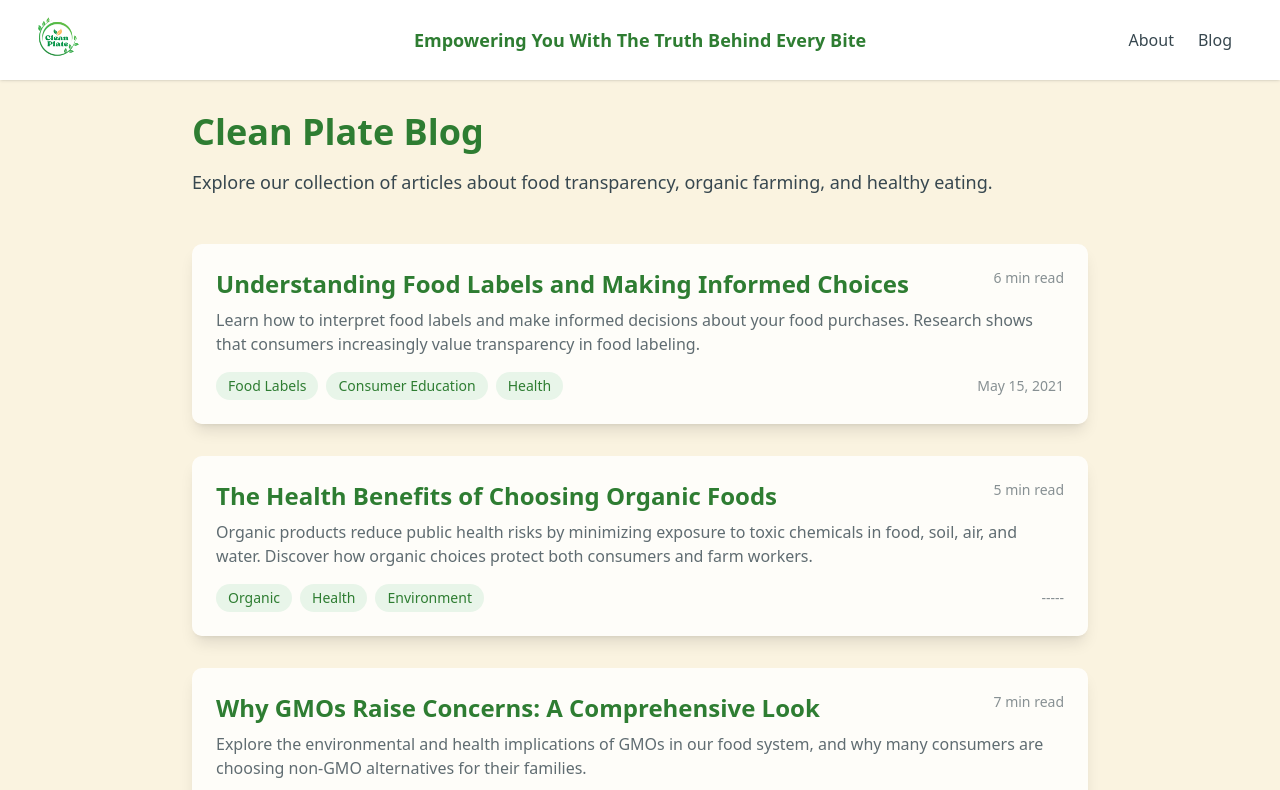
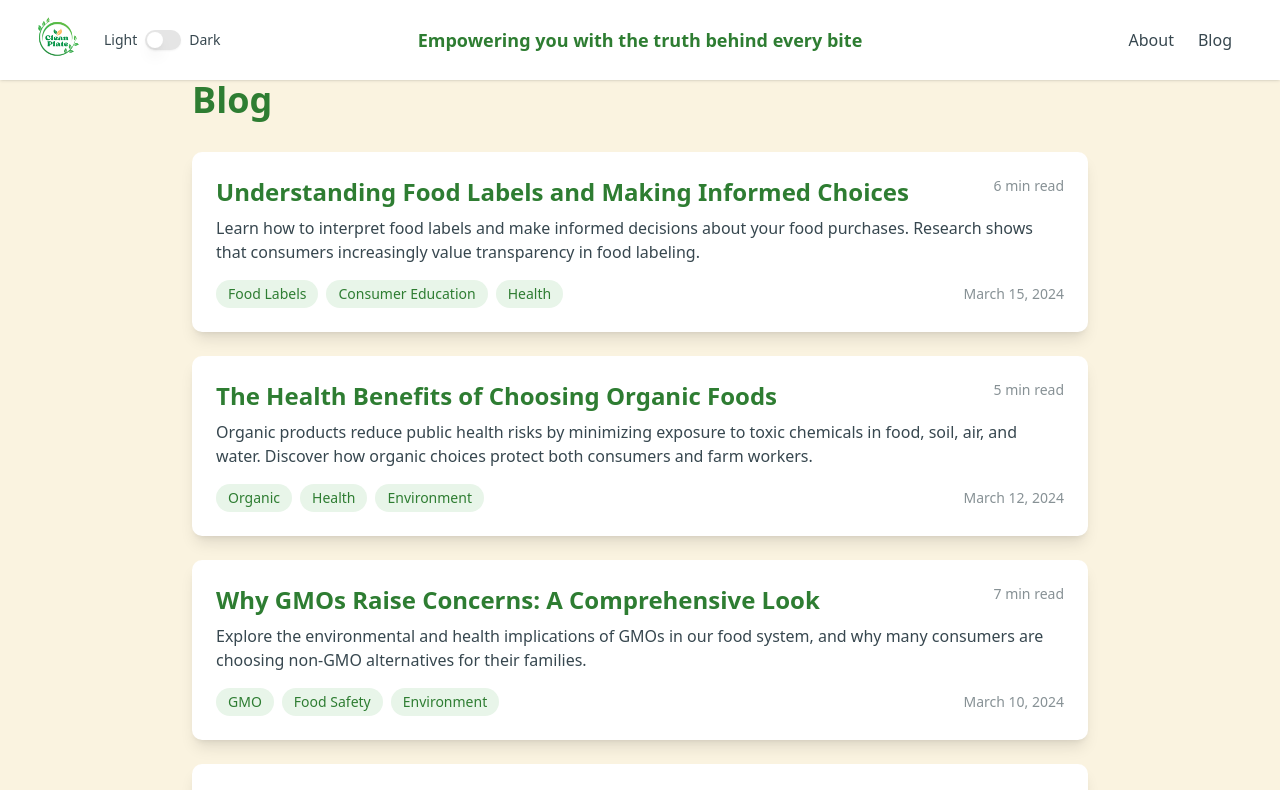
Before and after one commit to davud27/CleanPlate, a React (Vite) app in the folder HopperHacks2025/: page /blog in a window 1280 px wide. Shown: the top 790 px of the page. Built offline with nearby package versions, Linux system fonts and the light colour scheme.

Commit message:
Added Dark mode to pages
Added a dark mode if users prefer

```diff
--- a/HopperHacks2025/package.json
+++ b/HopperHacks2025/package.json
@@ -13,6 +13,7 @@
     "@google/generative-ai": "^0.22.0",
     "@radix-ui/react-label": "^2.1.2",
     "@radix-ui/react-slot": "^1.1.2",
+    "@radix-ui/react-switch": "^1.1.3",
     "@tailwindcss/vite": "^4.0.8",
     "@tanstack/react-router": "^1.109.2",
     "class-variance-authority": "^0.7.1",
--- a/HopperHacks2025/src/components/Header.tsx
+++ b/HopperHacks2025/src/components/Header.tsx
@@ -1,12 +1,26 @@
 import { Link } from "@tanstack/react-router";
 import cleanPlateLogo from "../assets/Clean Plate.png";
+import { Switch } from "./ui/switch";
+import { useState, useEffect } from "react";
 
 console.log("Logo path:", cleanPlateLogo);
 
 export function Header() {
+  const [isDark, setIsDark] = useState(false);
+
+  useEffect(() => {
+    // Add or remove dark class from document root
+    if (isDark) {
+      document.documentElement.classList.add('dark');
+    } else {
+      document.documentElement.classList.remove('dark');
+    }
+  }, [isDark]);
+
   return (
-    <header className="fixed top-0 left-0 right-0 bg-white z-50 shadow-sm">
+    <header className="fixed top-0 left-0 right-0 bg-white dark:bg-gray-900 z-50 shadow-sm transition-colors duration-200">
       <nav className="px-6 h-20 flex items-center justify-between">
+        <div className="flex items-center gap-4">
           <Link
             to="/"
             className="hover:opacity-80 transition-opacity"
@@ -18,9 +32,20 @@ export function Header() {
             />
           </Link>
 
+          <div className="flex items-center gap-2">
+            <span className="text-sm text-[#37474F] dark:text-gray-200">Light</span>
+            <Switch
+              checked={isDark}
+              onCheckedChange={setIsDark}
+              className="data-[state=checked]:bg-[#2E7D32]"
+            />
+            <span className="text-sm text-[#37474F] dark:text-gray-200">Dark</span>
+          </div>
+        </div>
+
         <div className="absolute left-1/2 transform -translate-x-1/2">
-          <p className="text-[#2E7D32] text-lg font-semibold whitespace-nowrap">
-            Empowering You With The Truth Behind Every Bite
+          <p className="text-[#2E7D32] dark:text-[#4CAF50] text-lg font-semibold whitespace-nowrap transition-colors duration-200">
+            Empowering you with the truth behind every bite
           </p>
         </div>
 
@@ -33,13 +58,13 @@ export function Header() {
           </Link> */}
           <Link
             to="/about"
-            className="text-[#37474F] hover:text-[#2E7D32] transition-colors"
+            className="text-[#37474F] dark:text-gray-200 hover:text-[#2E7D32] dark:hover:text-[#4CAF50] transition-colors"
           >
             About
           </Link>
           <Link
             to="/blog"
-            className="text-[#37474F] hover:text-[#2E7D32] transition-colors"
+            className="text-[#37474F] dark:text-gray-200 hover:text-[#2E7D32] dark:hover:text-[#4CAF50] transition-colors"
           >
             Blog
           </Link>
--- /dev/null
+++ b/HopperHacks2025/src/components/ui/switch.tsx
@@ -0,0 +1,29 @@
+import * as React from "react"
+import * as SwitchPrimitive from "@radix-ui/react-switch"
+
+import { cn } from "@/lib/utils"
+
+function Switch({
+  className,
+  ...props
+}: React.ComponentProps<typeof SwitchPrimitive.Root>) {
+  return (
+    <SwitchPrimitive.Root
+      data-slot="switch"
+      className={cn(
+        "peer data-[state=checked]:bg-primary data-[state=unchecked]:bg-input focus-visible:border-ring focus-visible:ring-ring/50 inline-flex h-5 w-9 shrink-0 items-center rounded-full border-2 border-transparent shadow-xs transition-all outline-none focus-visible:ring-[3px] disabled:cursor-not-allowed disabled:opacity-50",
+        className
+      )}
+      {...props}
+    >
+      <SwitchPrimitive.Thumb
+        data-slot="switch-thumb"
+        className={cn(
+          "bg-background pointer-events-none block size-4 rounded-full ring-0 shadow-lg transition-transform data-[state=checked]:translate-x-4 data-[state=unchecked]:translate-x-0"
+        )}
+      />
+    </SwitchPrimitive.Root>
+  )
+}
+
+export { Switch }
--- a/HopperHacks2025/src/routes/__root.tsx
+++ b/HopperHacks2025/src/routes/__root.tsx
@@ -3,9 +3,9 @@ import { Header } from "../components/Header";
 
 export const Route = createRootRoute({
   component: () => (
-    <>
+    <div className="min-h-screen bg-[#FAF3E0] dark:bg-gray-900 transition-colors duration-200">
       <Header />
       <Outlet />
-    </>
+    </div>
   ),
 });
--- a/HopperHacks2025/src/routes/blog.tsx
+++ b/HopperHacks2025/src/routes/blog.tsx
@@ -8,7 +8,7 @@ export const Route = createFileRoute("/blog")({
 const blogPosts = [
   {
     title: "Understanding Food Labels and Making Informed Choices",
-    date: "May 15, 2021",
+    date: "March 15, 2024",
     summary: "Learn how to interpret food labels and make informed decisions about your food purchases. Research shows that consumers increasingly value transparency in food labeling.",
     link: "https://pmc.ncbi.nlm.nih.gov/articles/PMC8156633/",
     readTime: "6 min read",
@@ -16,7 +16,7 @@ const blogPosts = [
   },
   {
     title: "The Health Benefits of Choosing Organic Foods",
-    date: "-----",
+    date: "March 12, 2024",
     summary: "Organic products reduce public health risks by minimizing exposure to toxic chemicals in food, soil, air, and water. Discover how organic choices protect both consumers and farm workers.",
     link: "https://www.ota.com/health-benefits-organic",
     readTime: "5 min read",
@@ -24,7 +24,7 @@ const blogPosts = [
   },
   {
     title: "Why GMOs Raise Concerns: A Comprehensive Look",
-    date: "-----",
+    date: "March 10, 2024",
     summary: "Explore the environmental and health implications of GMOs in our food system, and why many consumers are choosing non-GMO alternatives for their families.",
     link: "https://www.nongmoproject.org/blog/whats-wrong-with-gmos-a-lot/",
     readTime: "7 min read",
@@ -32,7 +32,7 @@ const blogPosts = [
   },
   {
     title: "The Benefits of Pasture-Raised Animals",
-    date: "Fall 2003",
+    date: "March 8, 2024",
     summary: "Discover why pasture-raised animals produce healthier meat and dairy products, with higher levels of beneficial nutrients like omega-3 fatty acids and vitamins.",
     link: "https://www.mofga.org/resources/pasture/pasture/",
     readTime: "8 min read",
@@ -40,7 +40,7 @@ const blogPosts = [
   },
   {
     title: "Why 100% Grass-Fed Beef Matters",
-    date: "-----",
+    date: "March 5, 2024",
     summary: "Learn about the three main benefits of choosing 100% grass-fed beef: humane treatment of animals, environmental sustainability, and superior nutritional value.",
     link: "https://foxhollow.com/blogs/blog/why-100-grassfed-matters",
     readTime: "5 min read",
@@ -48,23 +48,19 @@ const blogPosts = [
   }
 ];
 
-function Blog() {
+export default function Blog() {
   return (
-    <div className="min-h-screen pt-28 bg-[#FAF3E0] p-8">
-      <div className="max-w-4xl mx-auto space-y-12">
-        <section>
-          <h1 className="text-4xl font-bold text-[#2E7D32] mb-4">Clean Plate Blog</h1>
-          <p className="text-[#37474F] text-lg mb-12">
-            Explore our collection of articles about food transparency, organic farming, and healthy eating.
-          </p>
-        </section>
+    <div className="min-h-screen pt-20 bg-[#FAF3E0] dark:bg-gray-900 p-8 transition-colors duration-200">
+      <div className="max-w-4xl mx-auto space-y-8">
+        <h1 className="text-4xl font-bold text-[#2E7D32] dark:text-[#4CAF50] transition-colors duration-200">
+          Blog
+        </h1>
 
-        {/* Blog Posts */}
-        <div className="space-y-8">
+        <div className="space-y-6">
           {blogPosts.map((post, index) => (
             <article
               key={index}
-              className="bg-white/80 backdrop-blur-sm rounded-lg p-6 shadow-lg transition-all duration-300 hover:shadow-xl"
+              className="bg-white dark:bg-gray-800 rounded-lg p-6 shadow-lg transition-colors duration-200"
             >
               <a
                 href={post.link}
@@ -73,26 +69,28 @@ function Blog() {
                 className="block"
               >
                 <div className="flex justify-between items-start mb-2">
-                  <h2 className="text-2xl font-semibold text-[#2E7D32] hover:text-[#4CAF50] transition-colors">
+                  <h2 className="text-2xl font-semibold text-[#2E7D32] dark:text-[#4CAF50] hover:text-[#4CAF50] transition-colors duration-200">
                     {post.title}
                   </h2>
-                  <span className="text-sm text-[#37474F]/60">{post.readTime}</span>
+                  <span className="text-sm text-[#37474F]/60 dark:text-gray-400">{post.readTime}</span>
                 </div>
 
-                <p className="text-[#37474F]/80 mb-4">{post.summary}</p>
+                <p className="text-[#37474F] dark:text-gray-300 mb-4 transition-colors duration-200">
+                  {post.summary}
+                </p>
 
                 <div className="flex justify-between items-center">
-                  <div className="flex gap-2">
+                  <div className="flex gap-2 flex-wrap">
                     {post.tags.map((tag, tagIndex) => (
                       <span
                         key={tagIndex}
-                        className="px-3 py-1 bg-[#E8F5E9] text-[#2E7D32] rounded-full text-sm"
+                        className="px-3 py-1 bg-[#E8F5E9] dark:bg-[#1B5E20] text-[#2E7D32] dark:text-[#4CAF50] rounded-full text-sm"
                       >
                         {tag}
                       </span>
                     ))}
                   </div>
-                  <span className="text-sm text-[#37474F]/60">{post.date}</span>
+                  <span className="text-sm text-[#37474F]/60 dark:text-gray-400">{post.date}</span>
                 </div>
               </a>
             </article>
```
Also changed, not shown: HopperHacks2025/src/routes/about.tsx (+9 -9 lines), HopperHacks2025/src/routes/index.tsx (+9 -9 lines), HopperHacks2025/src/routes/results.tsx (+42 -25 lines), tailwind.config.js (added, +12 -0 lines), 1 other file (tests, documents, lock files or other folders). Lines whose indentation alone changed are shown as unchanged.
